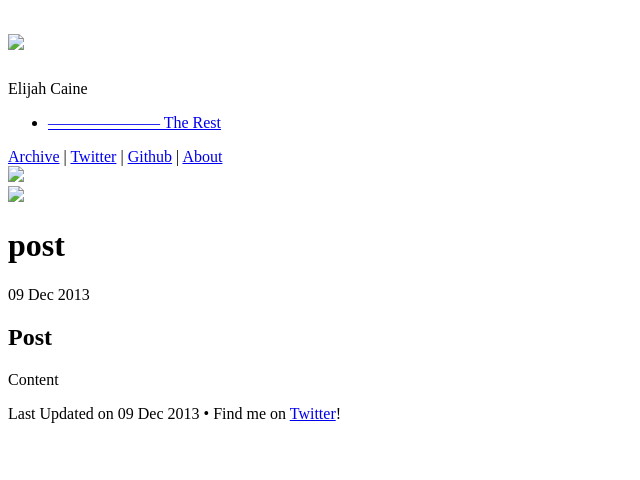
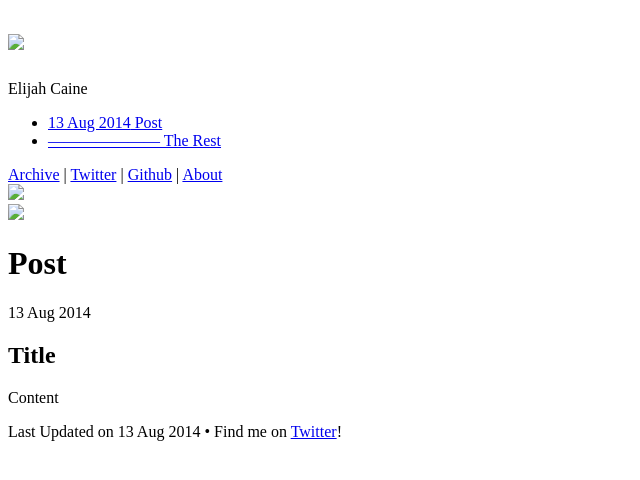
Before and after one commit to lucywyman/blog-thing, a Jekyll site: the page built from _posts/2014-08-13-post.md, in a window 1280 px wide. Shown: the top 480 px of the page, without its empty margins (0-640 px from the left). Built offline with Jekyll 4.4.1, drawn with Linux system fonts in a browser that asks for light colours; Markdown is read by kramdown in place of the engine named in the settings.

Commit message:
Final fix for the night

```diff
--- a/_posts/2014-08-13-post.md
+++ b/_posts/2014-08-13-post.md
@@ -1,11 +1,14 @@
 ---
 layout: post
-title: post
+title: Post
 cover: cover.jpg
-date:   2013-12-09 12:00:00
+date:   2014-08-13 12:00:00
 categories: posts
+tags:
+    - top
+    - archive
 ---
 
-## Post
+## Title
 
 Content
```
